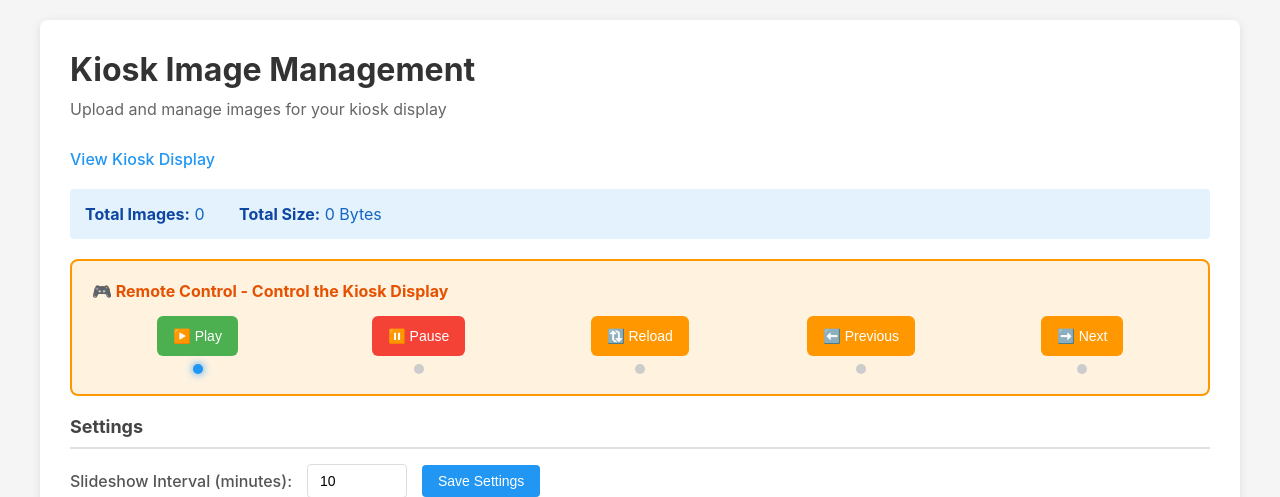
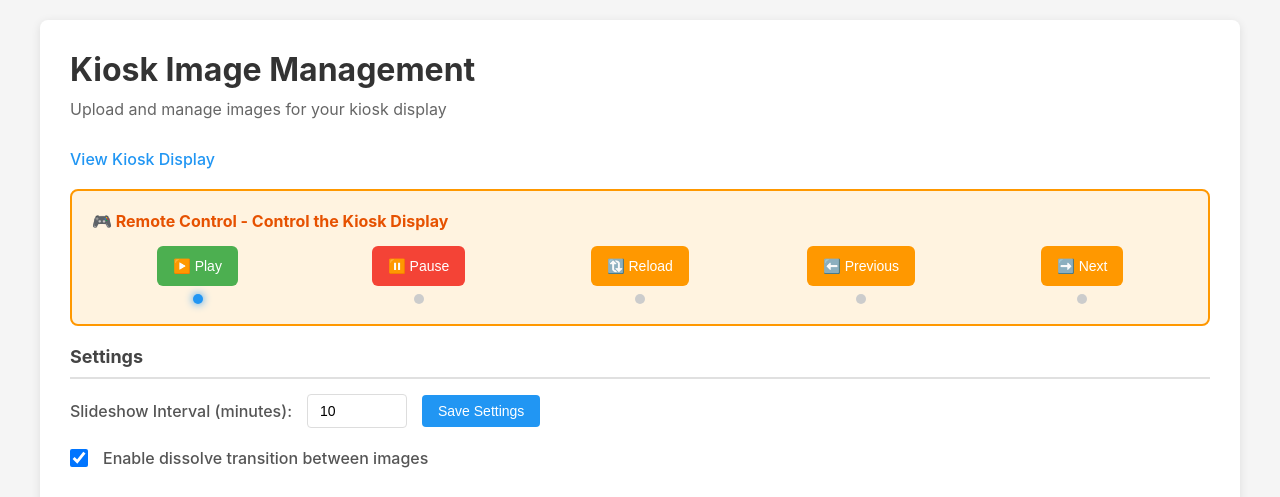
Before and after one commit to yodalf/art-kiosk, a Flask app: page / in a window 1280 px wide. Shown: the top 497 px of the page. Run offline with Flask 3, Linux system fonts and the light colour scheme; data that the repository does not hold is empty.

Commit message:
Remove stats display (total images count and size) from management UI
- Remove blue stats banner at top
- Remove CSS styles for .stats, .stats-item
- Remove updateStats() and formatBytes() functions
- Remove all calls to updateStats()
- Clean up unused code and comments

```diff
--- a/templates/manage.html
+++ b/templates/manage.html
@@ -270,22 +270,6 @@
             text-decoration: underline;
         }
 
-        .stats {
-            background: #e3f2fd;
-            padding: 15px;
-            border-radius: 4px;
-            margin-bottom: 20px;
-        }
-
-        .stats-item {
-            display: inline-block;
-            margin-right: 30px;
-            color: #1565c0;
-        }
-
-        .stats-item strong {
-            color: #0d47a1;
-        }
 
         .remote-control {
             background: #fff3e0;
@@ -545,11 +529,6 @@
         </div>
 
         <div id="message" class="message"></div>
-
-        <div class="stats">
-            <span class="stats-item"><strong>Total Images:</strong> <span id="total-count">0</span></span>
-            <span class="stats-item"><strong>Total Size:</strong> <span id="total-size">0 KB</span></span>
-        </div>
 
         <div class="remote-control">
             <h3>🎮 Remote Control - Control the Kiosk Display</h3>
@@ -893,7 +872,6 @@
 
                 if (images.length === 0) {
                     grid.innerHTML = '<p style="color: #999;">No images uploaded yet</p>';
-                    updateStats(0, 0);
                     return;
                 }
 
@@ -907,18 +885,13 @@
 
                 if (filteredImages.length === 0 && activeTheme) {
                     grid.innerHTML = '<p style="color: #999;">No images in the selected theme</p>';
-                    updateStats(0, 0);
                     return;
                 }
 
-                let totalSize = 0;
                 filteredImages.forEach(image => {
-                    totalSize += image.size;
                     const card = createImageCard(image);
                     grid.appendChild(card);
                 });
-
-                updateStats(filteredImages.length, totalSize);
             } catch (error) {
                 console.error('Error loading images:', error);
                 showMessage('Error loading images', 'error');
@@ -1107,21 +1080,6 @@
             }, 3000);
         }
 
-        // Format bytes
-        function formatBytes(bytes) {
-            if (bytes === 0) return '0 Bytes';
-            const k = 1024;
-            const sizes = ['Bytes', 'KB', 'MB', 'GB'];
-            const i = Math.floor(Math.log(bytes) / Math.log(k));
-            return Math.round(bytes / Math.pow(k, i) * 100) / 100 + ' ' + sizes[i];
-        }
-
-        // Update stats
-        function updateStats(count, size) {
-            document.getElementById('total-count').textContent = count;
-            document.getElementById('total-size').textContent = formatBytes(size);
-        }
-
         // File input change handler
         document.getElementById('file-input').addEventListener('change', (e) => {
             const files = Array.from(e.target.files);
```
